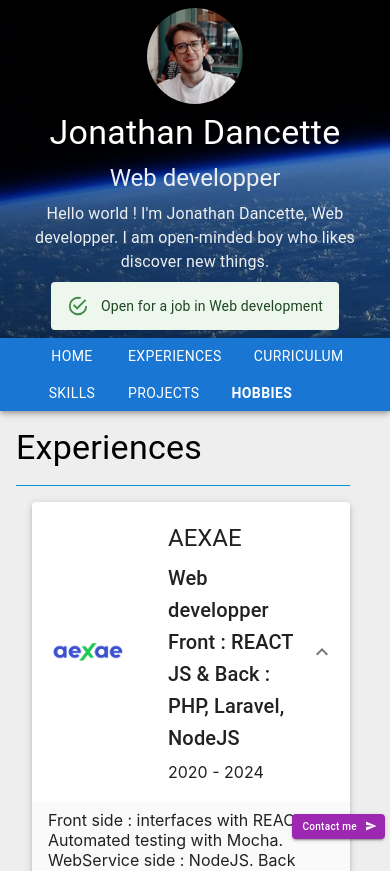
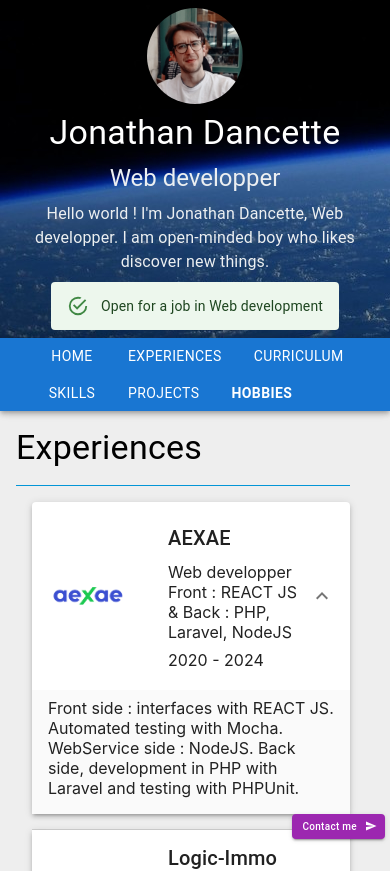
Before and after one commit to MyJooeee/contact-me, a React (Create React App) app: page / in a window 390 px wide. Shown: the top 871 px of the page. Built offline with nearby package versions, Linux system fonts and the light colour scheme; no server answers.

Commit message:
Breakpoint isMobile AccordionInfos

```diff
--- a/src/ContactMe/AccordionInfos.js
+++ b/src/ContactMe/AccordionInfos.js
@@ -5,7 +5,7 @@ import { Accordion, AccordionSummary, AccordionDetails, Stack, Typography } from
 import ExpandMoreIcon from '@mui/icons-material/ExpandMore';
 import { grey } from '@mui/material/colors';
 
-const AccordionInfos = ({ id, infos, expanded, logo, object, period, title }) => {
+const AccordionInfos = ({ id, infos, isMobile, expanded, logo, object, period, title }) => {
 
   return (
       <Accordion defaultExpanded={expanded} sx={{ boxShadow: 3, minHeight: 100 }} >
@@ -23,9 +23,9 @@ const AccordionInfos = ({ id, infos, expanded, logo, object, period, title }) =>
               width={80}
             />
             <Stack gap={1}>
-            <Typography variant="h5"> {title} </Typography>
-              <Typography variant="h6"> {object} </Typography>
-              <Typography variant="h7"> {period} </Typography>
+            <Typography variant={isMobile ? 'h6' : 'h5'}> {title} </Typography>
+              <Typography variant={isMobile ? 'h7' : 'h6'}> {object} </Typography>
+              <Typography variant={isMobile ? 'h8' : 'h7'}> {period} </Typography>
             </Stack>
           </Stack>
         </AccordionSummary>
@@ -39,6 +39,7 @@ const AccordionInfos = ({ id, infos, expanded, logo, object, period, title }) =>
 AccordionInfos.propTypes = {
   id: PropTypes.string,
   infos: PropTypes.string,
+  isMobile: PropTypes.bool,
   expanded: PropTypes.bool,
   logo: PropTypes.node,
   object: PropTypes.string,
--- a/src/ContactMe/index.js
+++ b/src/ContactMe/index.js
@@ -248,6 +248,7 @@ const ContactMe = () => {
               object='Web developper Front : REACT JS & Back : PHP, Laravel, NodeJS'
               expanded
               logo={Aexae}
+              isMobile={isMobile}
               period='2020 - 2024'
               infos='Front side : interfaces with REACT JS. Automated testing with Mocha.
                     WebService side : NodeJS.
@@ -259,6 +260,7 @@ const ContactMe = () => {
               title='Logic-Immo'
               object='Web developper Back-end PHP, Zend Framework 2'
               logo={LogicImmo}
+              isMobile={isMobile}
               period='2018 - 2019'
               infos='
                   Search Engine Optimization (SEO) of Logic-Immo sites.
@@ -272,6 +274,7 @@ const ContactMe = () => {
               title='RCI Bank and Services'
               object='Study contract, Web developper'
               logo={RciBankAndServices}
+              isMobile={isMobile}
               period='2013 - 2017'
               infos='
                   Participation in mainframe to open migration project.
@@ -293,6 +296,7 @@ const ContactMe = () => {
               object='Expert diploma in computer science and information systems engineering'
               expanded
               logo={Esgi}
+              isMobile={isMobile}
               period='2015 - 2017'
               infos='Degree recognized by the state level 1.
                     Theoretical and practical learning through Web projects.
@@ -304,6 +308,7 @@ const ContactMe = () => {
               title='ESGI, Licence'
               object='Software and network project manager diploma'
               logo={Esgi}
+              isMobile={isMobile}
               period='2014 - 2015'
               infos='Degree recognized by the state level 2.
                     Acquisition of advanced computer skills.
@@ -314,6 +319,7 @@ const ContactMe = () => {
               title='ITIS, BTS'
               object='IT services for organizations, development option'
               logo={Itis}
+              isMobile={isMobile}
               period='2012 - 2014'
               infos='Applications development and maintenance, user support.'
             />
```
